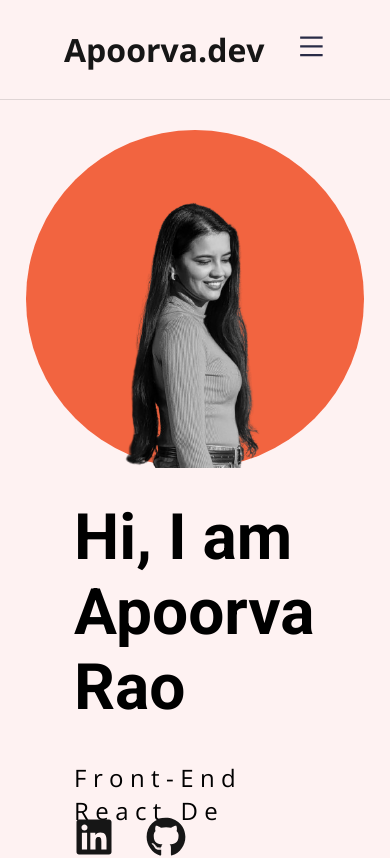
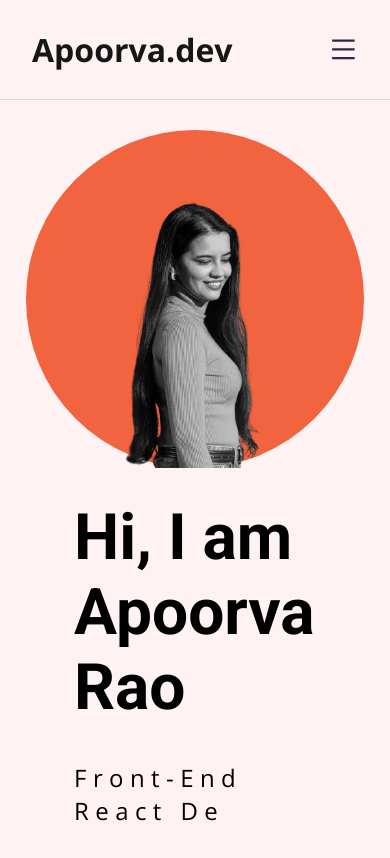
Before and after one commit to apoorvarao147/portfolio, a React (Create React App) app: page / in a window 390 px wide. Shown: the top 858 px of the page. Built offline with nearby package versions, Linux system fonts and the light colour scheme.

Commit message:
media query

```diff
--- a/src/styles/mediaQuery.scss
+++ b/src/styles/mediaQuery.scss
@@ -78,7 +78,8 @@
       display: none;
     }
     > button {
-      display: inline;
+      display: flex;
+      align-items: center;
     }
   }
   #home {
@@ -89,6 +90,9 @@
       &:first-of-type {
         >div {
           padding-top: 2rem !important;
+          .typewriterPara {
+            height: 90px !important;
+          }
           >div {
             margin: 1rem 0 !important;
           }
@@ -148,7 +152,7 @@
 
 @media screen and (max-width: 800px) {
   .nav {
-    padding: 0 4rem;
+    padding: 0 2rem;
   }
 
   .about {
@@ -209,5 +213,15 @@
       }
     }
   }
-
+  #contact {
+    > section {
+      >form {
+        > input,
+        > textarea,
+        > button {
+          width: 90%;
+        }
+      }
+    }
+  }
 }
```
